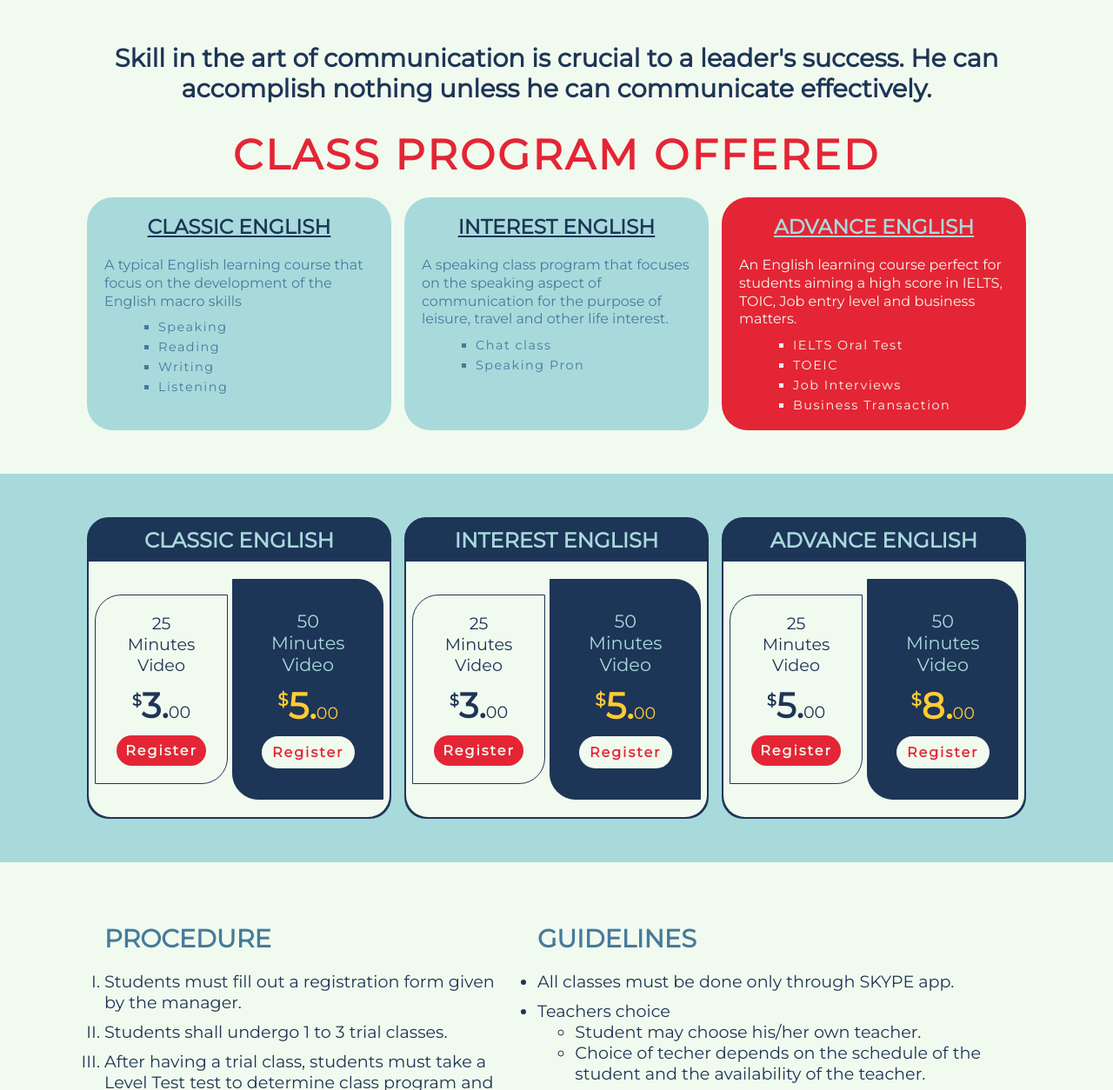
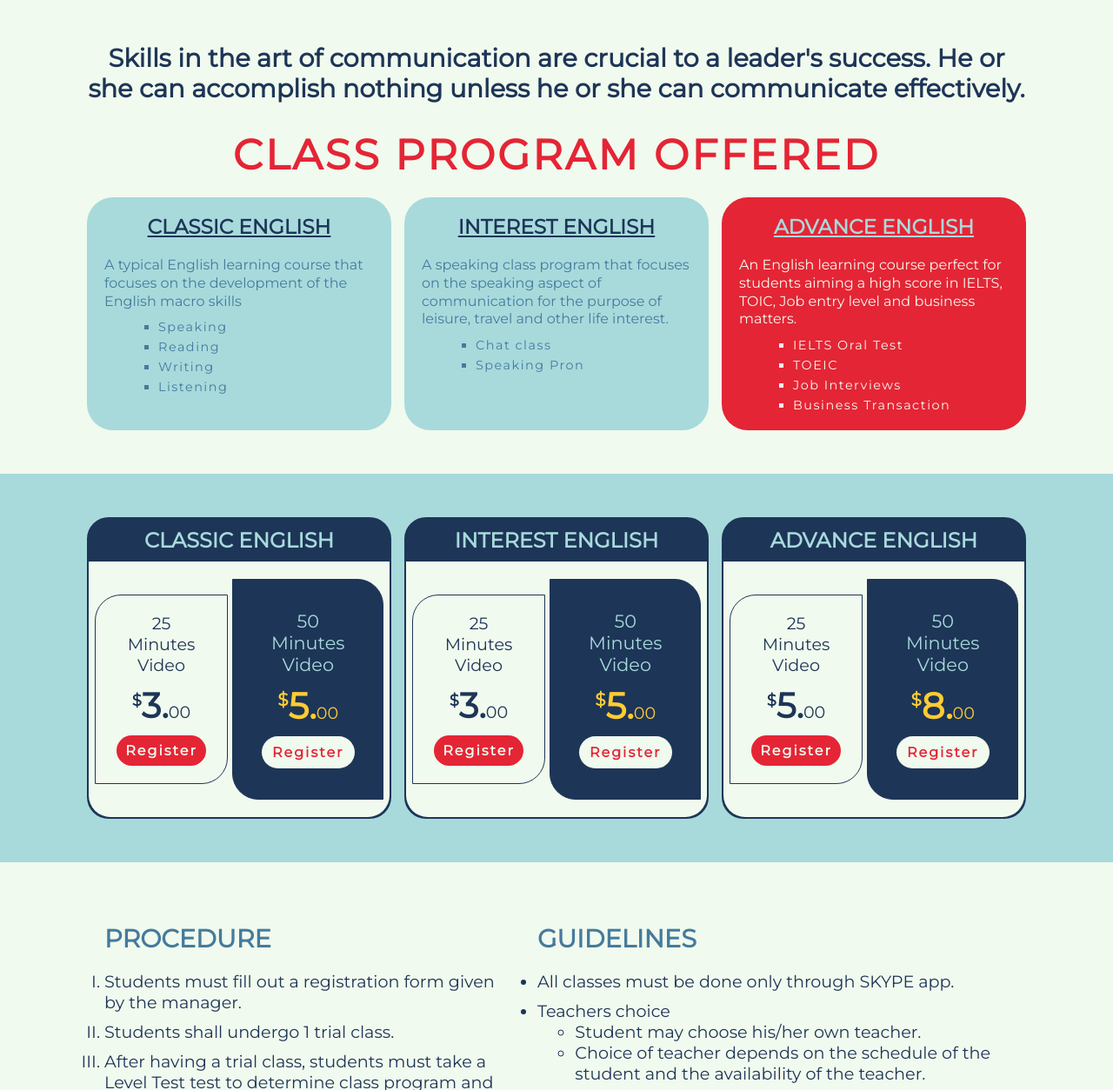
Before and after one commit to marichiiin/EGI_Website, a plain HTML site: page pages/course.html in a window 1280 px wide. Shown: the part 65-1319 px from the top of the page at 87% size. Drawn offline with Linux system fonts and the light colour scheme.

Commit message:
grammar check

```diff
--- a/pages/course.html
+++ b/pages/course.html
@@ -137,8 +137,8 @@
     <!-- Program Section -->
     <section class="programs container container--pall">
       <p class="ta-c">
-        Skill in the art of communication is crucial to a leader's success. He
-        can accomplish nothing unless he can communicate effectively.
+        Skills in the art of communication are crucial to a leader's success. He or she
+        can accomplish nothing unless he or she can communicate effectively.
       </p>
       <div class="program ta-c">
         <h1 class="program__header">Class Program Offered</h1>
@@ -147,7 +147,7 @@
             <h2>Classic English</h2>
             <div class="program__item__definition">
               <p>
-                A typical English learning course that focus on the development
+                A typical English learning course that focuses on the development
                 of the English macro skills
               </p>
               <ul>
@@ -294,7 +294,7 @@
               <li>
                 Students must fill out a registration form given by the manager.
               </li>
-              <li>Students shall undergo 1 to 3 trial classes.</li>
+              <li>Students shall undergo 1 trial class.</li>
               <li>
                 After having a trial class, students must take a Level Test test
                 to determine class program and materials.
@@ -314,7 +314,7 @@
                 <ul>
                   <li>Student may choose his/her own teacher.</li>
                   <li>
-                    Choice of techer depends on the schedule of the student and
+                    Choice of teacher depends on the schedule of the student and
                     the availability of the teacher.
                   </li>
                 </ul>
```
Also changed, not shown: index.html (+1 -1 lines).
